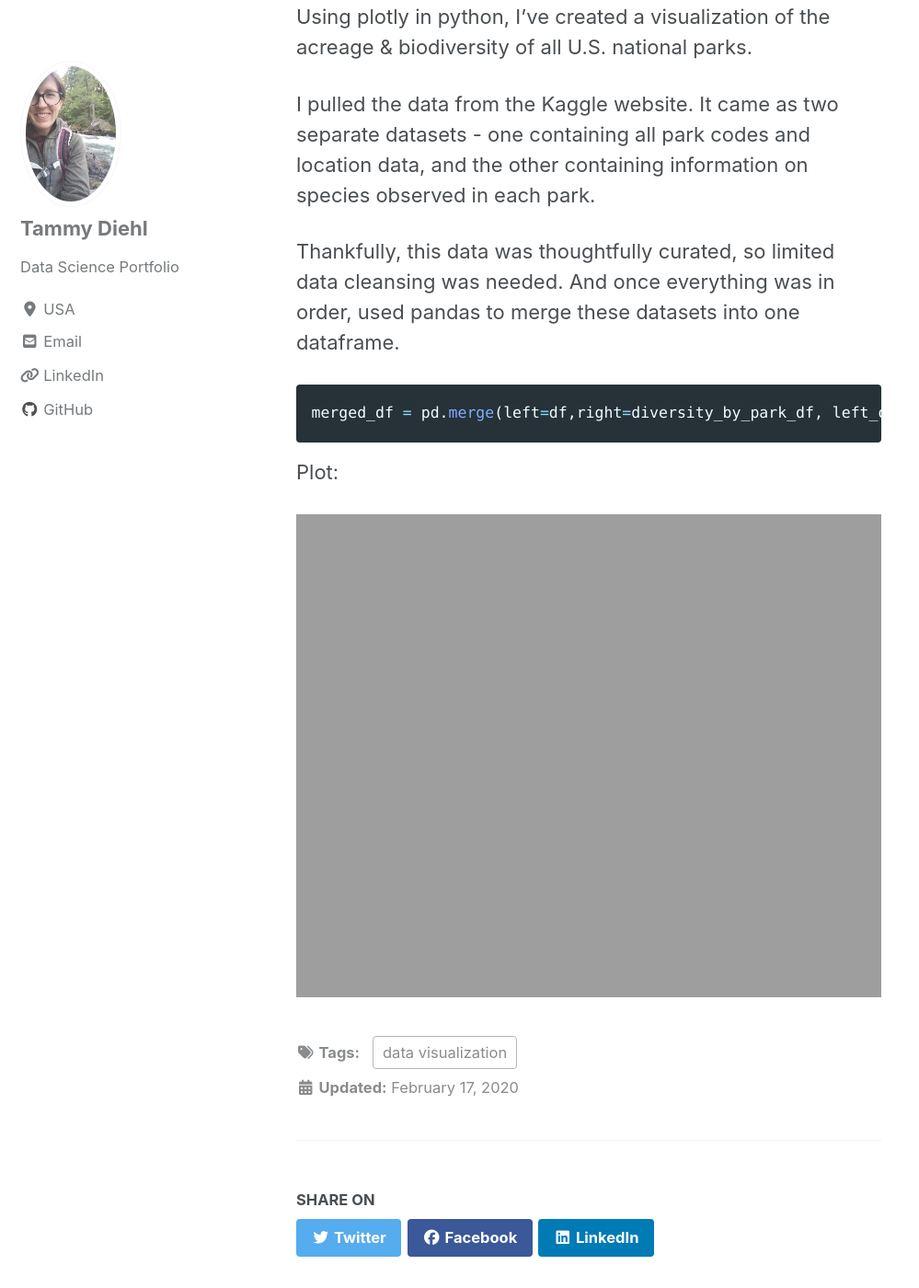
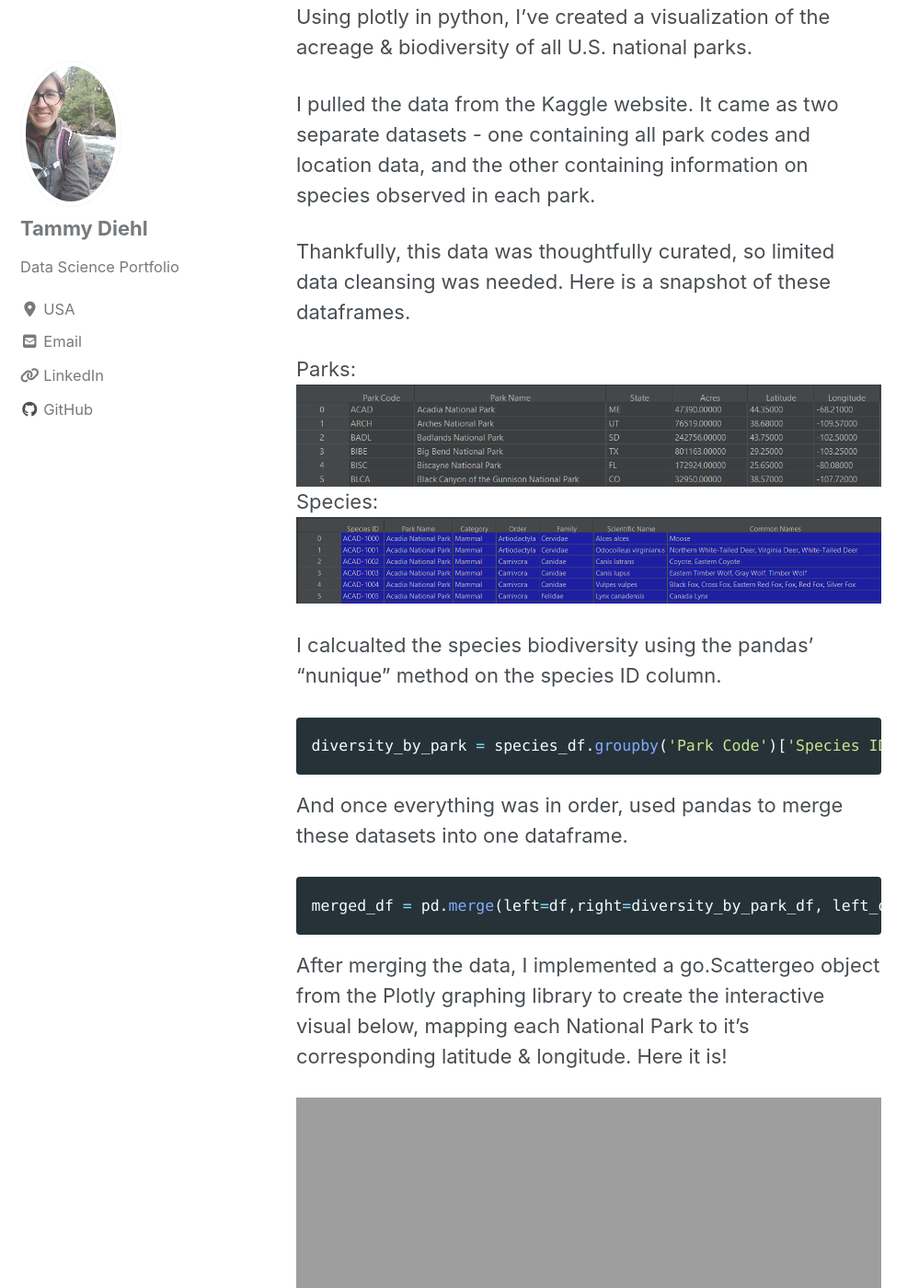
Before and after one commit to tammydiehl/tammydiehl.github.io, a Jekyll site: the page built from _posts/2020-02-17-parks.md, in a window 1280 px wide and 1400 px high, scrolled down 1060 px. Shown: the whole window at 92% size, without its empty margins (0-999 px from the left). Built offline with Jekyll 4.4.1, drawn with Linux system fonts in a browser that asks for light colours; cached includes are drawn as plain includes; nearby versions of some CDN libraries.

Commit message:
editing np blog post

`````diff
--- a/_posts/2020-02-17-parks.md
+++ b/_posts/2020-02-17-parks.md
@@ -10,11 +10,23 @@ Using plotly in python, I've created a visualization of the acreage & biodiversi
 
 I pulled the data from the Kaggle website. It came as two separate datasets - one containing all park codes and location data, and the other containing information on species observed in each park.
 
-Thankfully, this data was thoughtfully curated, so limited data cleansing was needed. And once everything was in order, used pandas to merge these datasets into one dataframe.
+Thankfully, this data was thoughtfully curated, so limited data cleansing was needed. Here is a snapshot of these dataframes.
+
+Parks:
+<img src="{{ site.url }}{{ sit.baseurl }}/images/parks.png" alt="parks dataframe">
+Species:
+<img src="{{ site.url }}{{ sit.baseurl }}/images/species.png" alt="parks dataframe">
+
+I calcualted the species biodiversity using the pandas' "nunique" method on the species ID column.
+
+```python
+diversity_by_park = species_df.groupby('Park Code')['Species ID'].nunique()
+````
+And once everything was in order, used pandas to merge these datasets into one dataframe.
 
 ```python
 merged_df = pd.merge(left=df,right=diversity_by_park_df, left_on='Park Code', right_on='Park Code')
 ```
-
-Plot:
+After merging the data, I implemented a go.Scattergeo object from the Plotly graphing library to create the interactive visual below, mapping each National Park to it's corresponding latitude & longitude.
+Here it is!
 <iframe id="igraph" scrolling="no" style="border:none;" seamless="seamless" src="https://tammydiehl.github.io/np-biodiversity-vis/" height="525" width="100%"></iframe>
`````
Also changed, not shown: _pages/datavisualization.md (+1 -1 lines), images/parks.PNG (added), images/species.PNG (added), images/yose.PNG (added).
